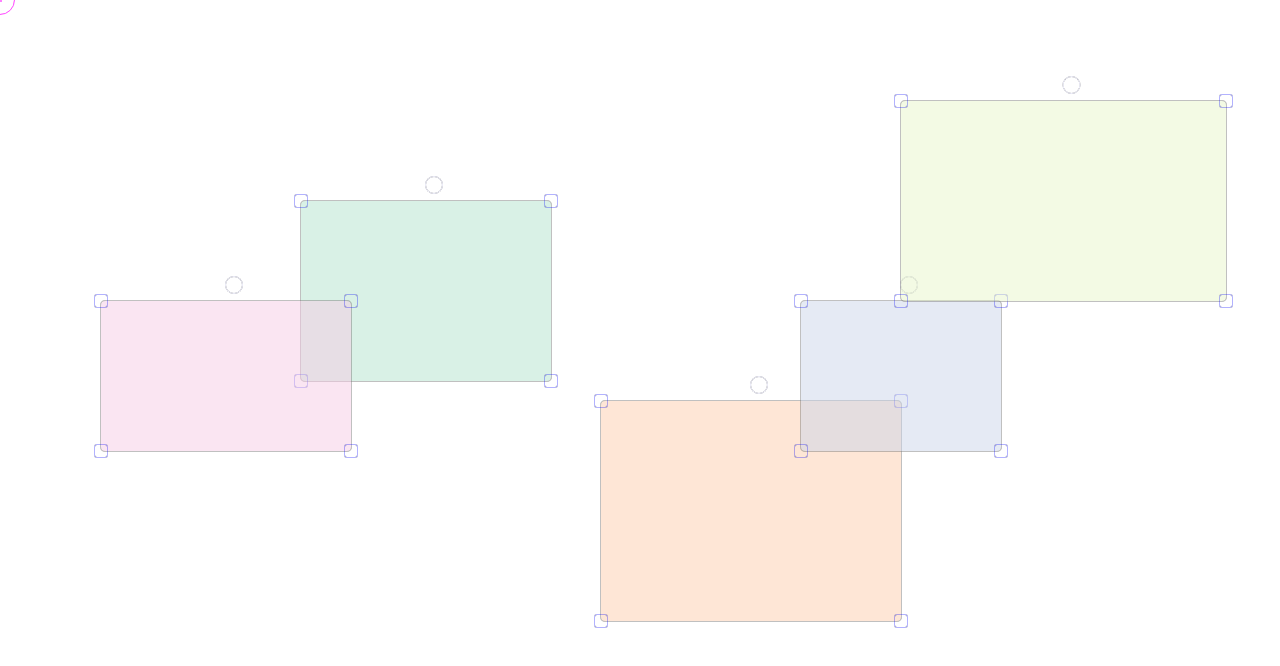
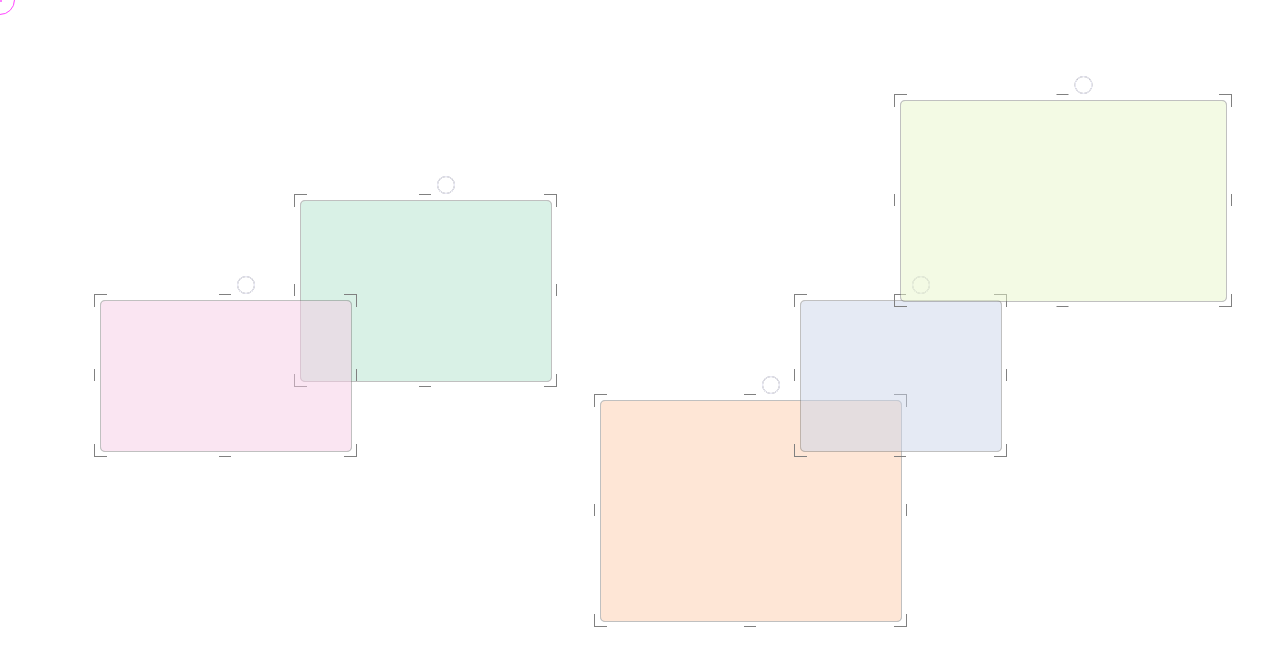
Before and after one commit to elastic/aeroelastic, a website with bundled scripts: page index.html in a window 1280 px wide. Built offline with nearby package versions, Linux system fonts and the light colour scheme.

Commit message:
side controls

```diff
--- a/index.css
+++ b/index.css
@@ -49,9 +49,18 @@ div {
 }
 
 .cornerHotspot {
-    border: 1px solid rgba(0,0,255,0.3);
-    border-radius: 3px;
+    box-shadow: none;
+    border-radius: 0;
 }
+
+.topLeft {border-width: 1px 0 0 1px;}
+.topRight {border-width: 1px 1px 0 0;}
+.bottomLeft {border-width: 0 0 1px 1px;}
+.bottomRight {border-width: 0 1px 1px 0;}
+.top {border-width: 1px 0 0 0;}
+.right {border-width: 0 1px 0 0;}
+.bottom {border-width: 0 0 1px 0;}
+.left {border-width: 0 0 0 1px;}
 
 .rotateHotspot {
     border: 1px solid rgba(0,0,255,0.05);
--- a/index.js
+++ b/index.js
@@ -71,23 +71,39 @@
       }),
       h('div', {
         className: 'rotateHotspot circle',
-        style: { width: hotspotSize * 1.5, height: hotspotSize * 1.5, transform: `translate(${s.width / 2}px, ${- 2 * hotspotSize}px)` }
+        style: { width: hotspotSize * 1.5, height: hotspotSize * 1.5, transform: `translate(${s.width / 2 + hotspotSize}px, ${- 2 * hotspotSize}px)` }
       }),
       h('div', {
-        className: 'cornerHotspot rectangle',
+        className: 'cornerHotspot rectangle topLeft',
         style: { width: hotspotSize, height: hotspotSize, transform: `translate(${- hotspotSize / 2}px, ${- hotspotSize / 2}px)` }
       }),
       h('div', {
-        className: 'cornerHotspot rectangle',
+        className: 'cornerHotspot rectangle topRight',
         style: { width: hotspotSize, height: hotspotSize, transform: `translate(${s.width - hotspotSize / 2}px, ${-hotspotSize / 2}px)` }
       }),
       h('div', {
-        className: 'cornerHotspot rectangle',
+        className: 'cornerHotspot rectangle bottomLeft',
         style: { width: hotspotSize, height: hotspotSize, transform: `translate(${- hotspotSize / 2}px, ${s.height - hotspotSize / 2}px)` }
       }),
       h('div', {
-        className: 'cornerHotspot rectangle',
+        className: 'cornerHotspot rectangle bottomRight',
         style: { width: hotspotSize, height: hotspotSize, transform: `translate(${s.width - hotspotSize / 2}px, ${s.height - hotspotSize / 2}px)` }
+      }),
+      h('div', {
+        className: 'cornerHotspot rectangle top',
+        style: { width: hotspotSize, height: hotspotSize, transform: `translate(${s.width / 2 - hotspotSize / 2}px, ${-hotspotSize / 2}px)` }
+      }),
+      h('div', {
+        className: 'cornerHotspot rectangle right',
+        style: { width: hotspotSize, height: hotspotSize, transform: `translate(${s.width - hotspotSize / 2}px, ${s.height / 2 - hotspotSize / 2}px)` }
+      }),
+      h('div', {
+        className: 'cornerHotspot rectangle bottom',
+        style: { width: hotspotSize, height: hotspotSize, transform: `translate(${s.width / 2 - hotspotSize / 2}px, ${s.height - hotspotSize / 2}px)` }
+      }),
+      h('div', {
+        className: 'cornerHotspot rectangle left',
+        style: { width: hotspotSize, height: hotspotSize, transform: `translate(${-hotspotSize / 2}px, ${s.height / 2 - hotspotSize / 2}px)` }
       }),
     ])
   })
@@ -267,7 +283,7 @@
   })(dragStartCandidate, dragGestures, hoveredShape)
 
   const currentFreeShapes = xl.lift(({shapes}, {dragStartShape}) =>
-    shapes.filter(s => dragStartShape && s.key === dragStartShape.key).map(s => Object.assign({}, s, {x: s.unconstrainedX, y: s.unconstrainedY, z: freeDragZ, backgroundColor: 'rgba(0,0,0,0.05)'}))
+    shapes.filter(s => dragStartShape && s.key === dragStartShape.key).map(s => Object.assign({}, s, {x: s.unconstrainedX, y: s.unconstrainedY, z: freeDragZ, backgroundColor: 'rgba(0,0,0,0.03)'}))
   )(currentShapes, dragStartAt)
 
 
@@ -294,9 +310,7 @@
     return renderDragLineFrag(lineAttribs.length, origin.x, origin.y, lineAttribs.angle)
   })(cursorPosition, dragStartAt)
 
-  const scenegraph = xl.lift((substrate, shapeFrags, freeShapeFrags, metaCursorFrag, dragLineFrag) =>
-    renderSubstrateFrag(shapeFrags, freeShapeFrags, metaCursorFrag, dragLineFrag)
-  )(substrate, shapeFrags, freeShapeFrags, metaCursorFrag, dragLineFrag)
+  const scenegraph = xl.lift(renderSubstrateFrag)(shapeFrags, freeShapeFrags, metaCursorFrag, dragLineFrag)
 
 
   /**
```
